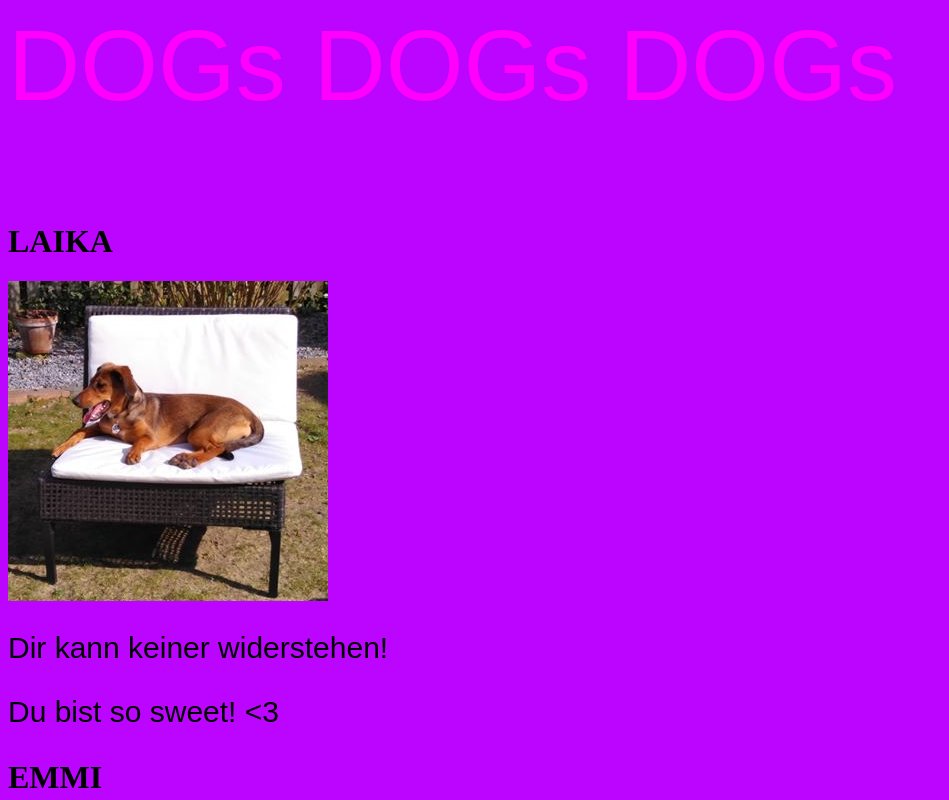
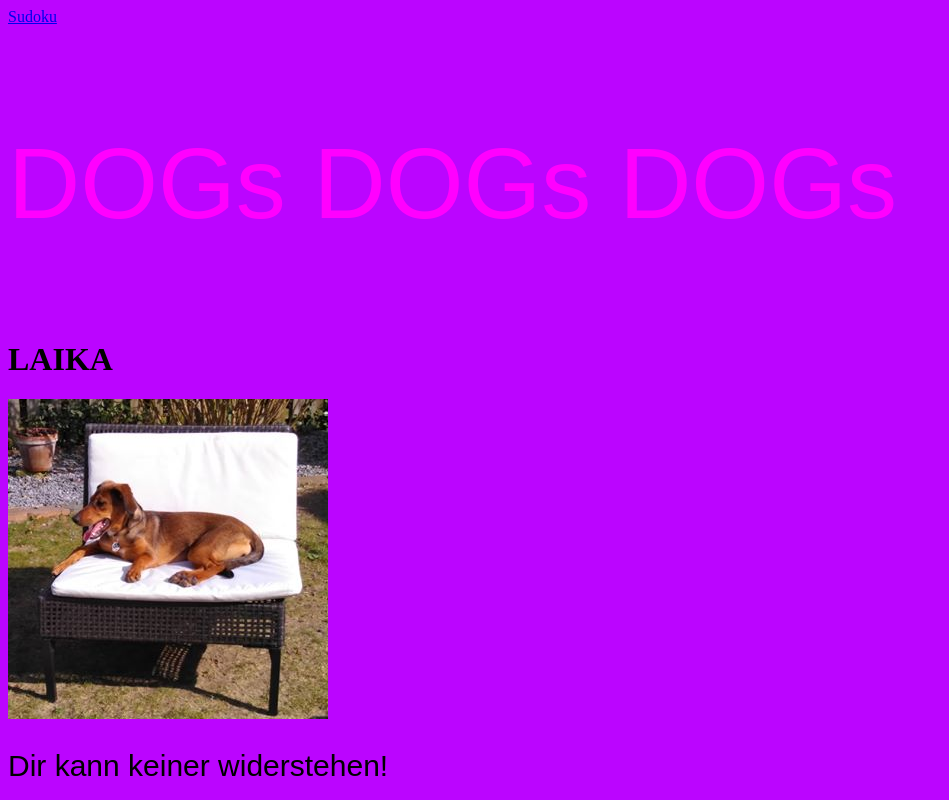
Before and after one commit to julesluiters/julesluiters.github.io, a plain HTML site: page index.html in a window 1280 px wide. Shown: the top 800 px of the page, without its empty margins (0-949 px from the left). Drawn offline with Linux system fonts and the light colour scheme.

Commit message:
Update index.html

```diff
--- a/index.html
+++ b/index.html
@@ -4,6 +4,8 @@
     <title>Jules Webseite</title>
   </head>
 <body bgcolor="#BB05FF">
+  <a href="sudoku.html">Sudoku</a><br/>
+
 <p style="font-family:Arial,bold; font-size:100px; color:#FF00FF" />
 DOGs DOGs DOGs
 </p>
```
